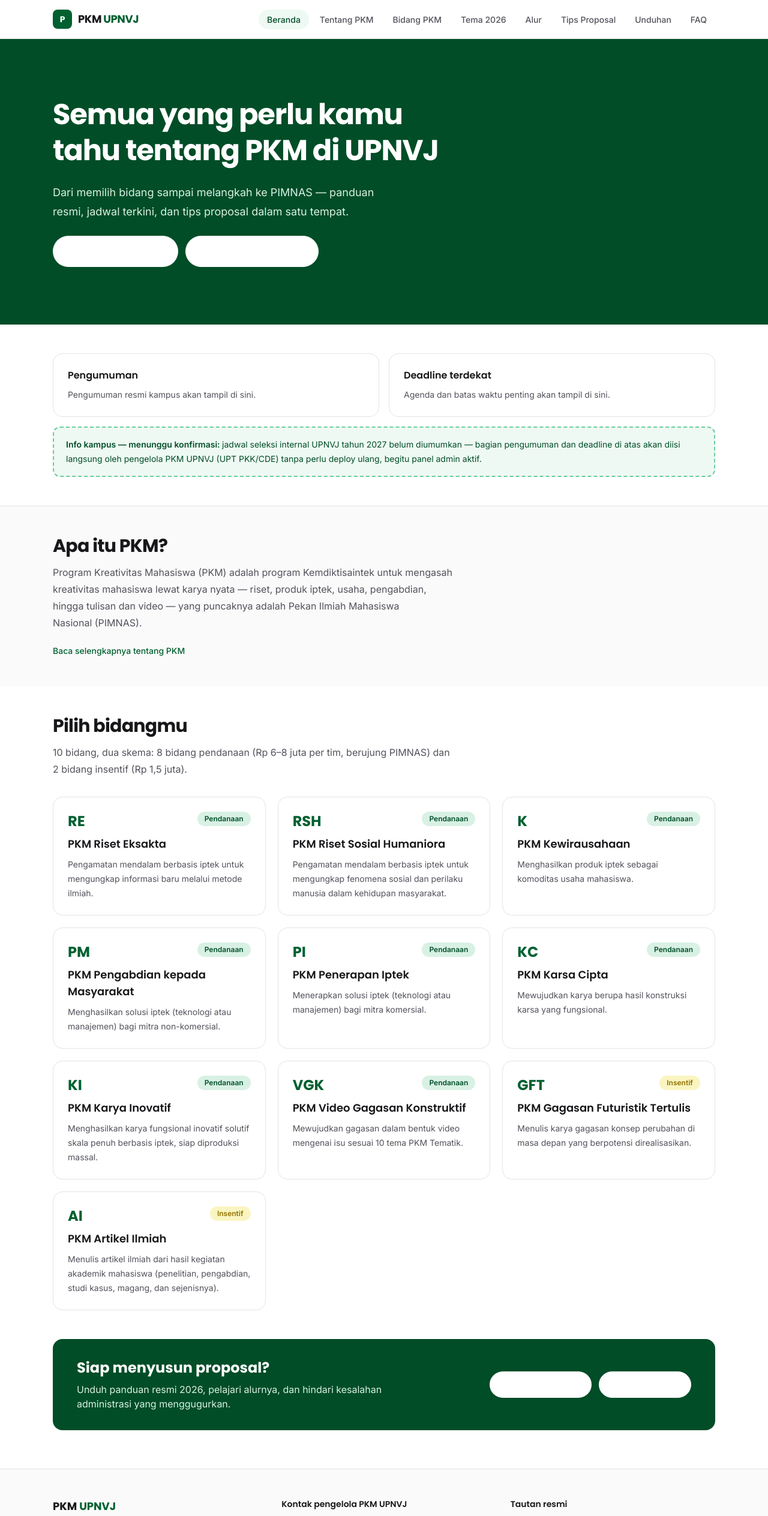
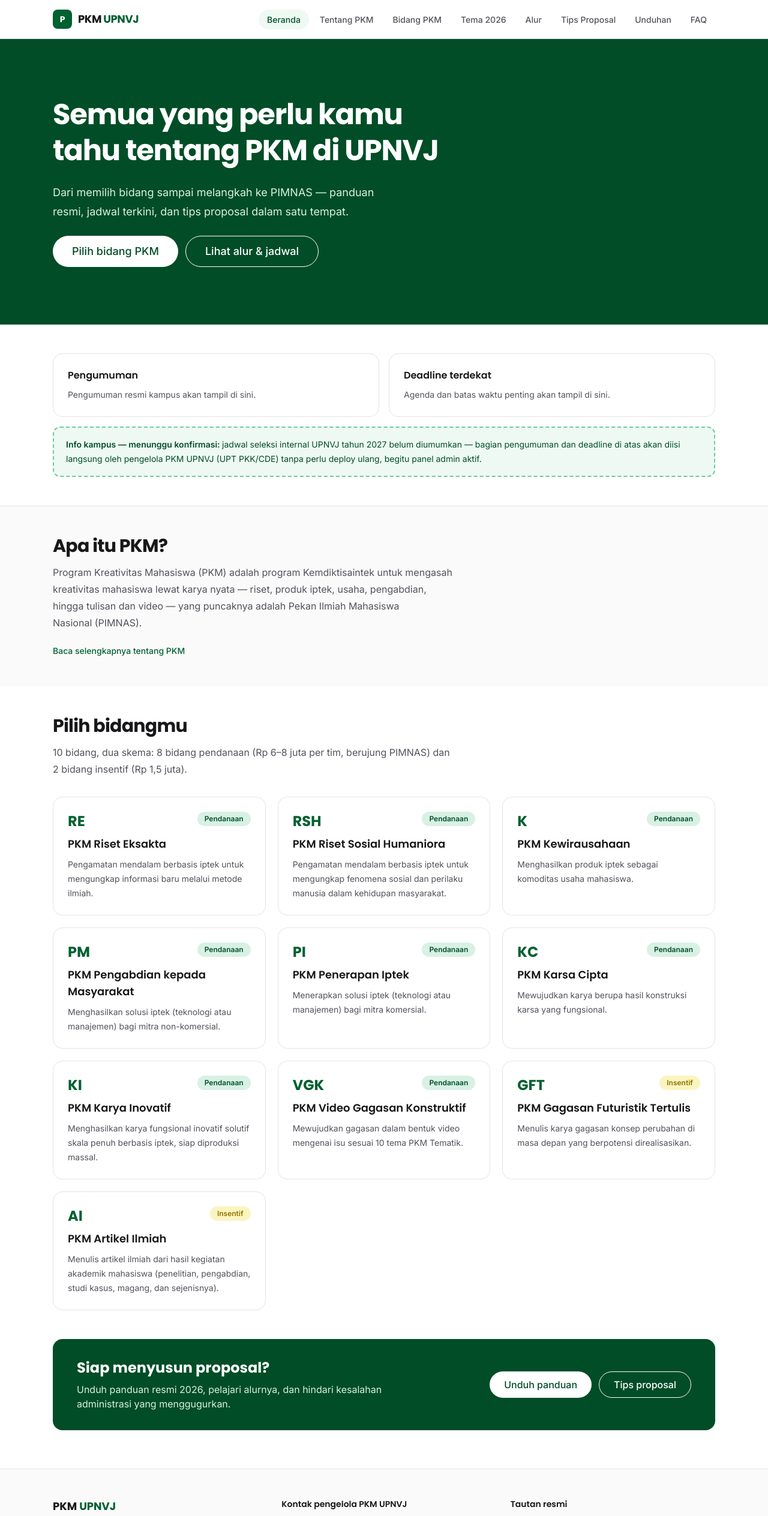
Before and after one commit to rzayyanr/pkm-upnvj, a Next.js app: page / in a window 1280 px wide. Shown: the top 2527 px of the page at 60% size. Built offline with nearby package versions, Linux system fonts and the light colour scheme.

Commit message:
Perbaikan: variant tombol white/onDark — konflik kelas Tailwind membuat teks tombol hero tak terlihat

```diff
--- a/src/app/bidang/[slug]/page.tsx
+++ b/src/app/bidang/[slug]/page.tsx
@@ -238,19 +238,10 @@
             </p>
           </div>
           <div className="flex flex-wrap gap-3">
-            <ButtonLink
-              href={bidang.filePanduan}
-              size="lg"
-              className="bg-white text-veteran-800 hover:bg-veteran-50"
-            >
+            <ButtonLink href={bidang.filePanduan} variant="white" size="lg">
               Unduh PDF {bidang.kode}
             </ButtonLink>
-            <ButtonLink
-              href="/alur"
-              variant="secondary"
-              size="lg"
-              className="border-white text-white hover:bg-veteran-700"
-            >
+            <ButtonLink href="/alur" variant="onDark" size="lg">
               Lihat alur PKM
             </ButtonLink>
           </div>
--- a/src/app/page.tsx
+++ b/src/app/page.tsx
@@ -17,15 +17,10 @@
             jadwal terkini, dan tips proposal dalam satu tempat.
           </p>
           <div className="flex flex-wrap gap-3">
-            <ButtonLink href="/bidang" size="lg" className="bg-white text-veteran-800 hover:bg-veteran-50">
+            <ButtonLink href="/bidang" variant="white" size="lg">
               Pilih bidang PKM
             </ButtonLink>
-            <ButtonLink
-              href="/alur"
-              variant="secondary"
-              size="lg"
-              className="border-white text-white hover:bg-veteran-700"
-            >
+            <ButtonLink href="/alur" variant="onDark" size="lg">
               Lihat alur &amp; jadwal
             </ButtonLink>
           </div>
@@ -130,14 +125,10 @@
               </p>
             </div>
             <div className="flex flex-wrap gap-3">
-              <ButtonLink href="/unduhan" className="bg-white text-veteran-800 hover:bg-veteran-50">
+              <ButtonLink href="/unduhan" variant="white">
                 Unduh panduan
               </ButtonLink>
-              <ButtonLink
-                href="/tips"
-                variant="secondary"
-                className="border-white text-white hover:bg-veteran-700"
-              >
+              <ButtonLink href="/tips" variant="onDark">
                 Tips proposal
               </ButtonLink>
             </div>
--- a/src/app/tentang/page.tsx
+++ b/src/app/tentang/page.tsx
@@ -143,10 +143,10 @@
           alurnya dari penyusunan proposal sampai PIMNAS.
         </p>
         <div className="mt-5 flex flex-wrap gap-3">
-          <ButtonLink href="/bidang" className="bg-white text-veteran-800 hover:bg-veteran-50">
+          <ButtonLink href="/bidang" variant="white">
             Lihat 10 bidang
           </ButtonLink>
-          <ButtonLink href="/alur" variant="secondary" className="border-white text-white hover:bg-veteran-700">
+          <ButtonLink href="/alur" variant="onDark">
             Lihat alur PKM
           </ButtonLink>
         </div>
--- a/src/components/ui/Button.tsx
+++ b/src/components/ui/Button.tsx
@@ -1,7 +1,7 @@
 import Link from "next/link";
 import type { ComponentProps } from "react";
 
-type ButtonVariant = "primary" | "secondary" | "ghost";
+type ButtonVariant = "primary" | "secondary" | "ghost" | "white" | "onDark";
 type ButtonSize = "sm" | "md" | "lg";
 
 const base =
@@ -12,6 +12,9 @@
   secondary:
     "border border-veteran-700 text-veteran-700 hover:bg-veteran-50 bg-white",
   ghost: "text-veteran-700 hover:bg-veteran-50",
+  white: "bg-white text-veteran-800 hover:bg-veteran-50",
+  onDark:
+    "border border-white text-white hover:bg-veteran-700 bg-transparent",
 };
 
 const sizes: Record<ButtonSize, string> = {
```
